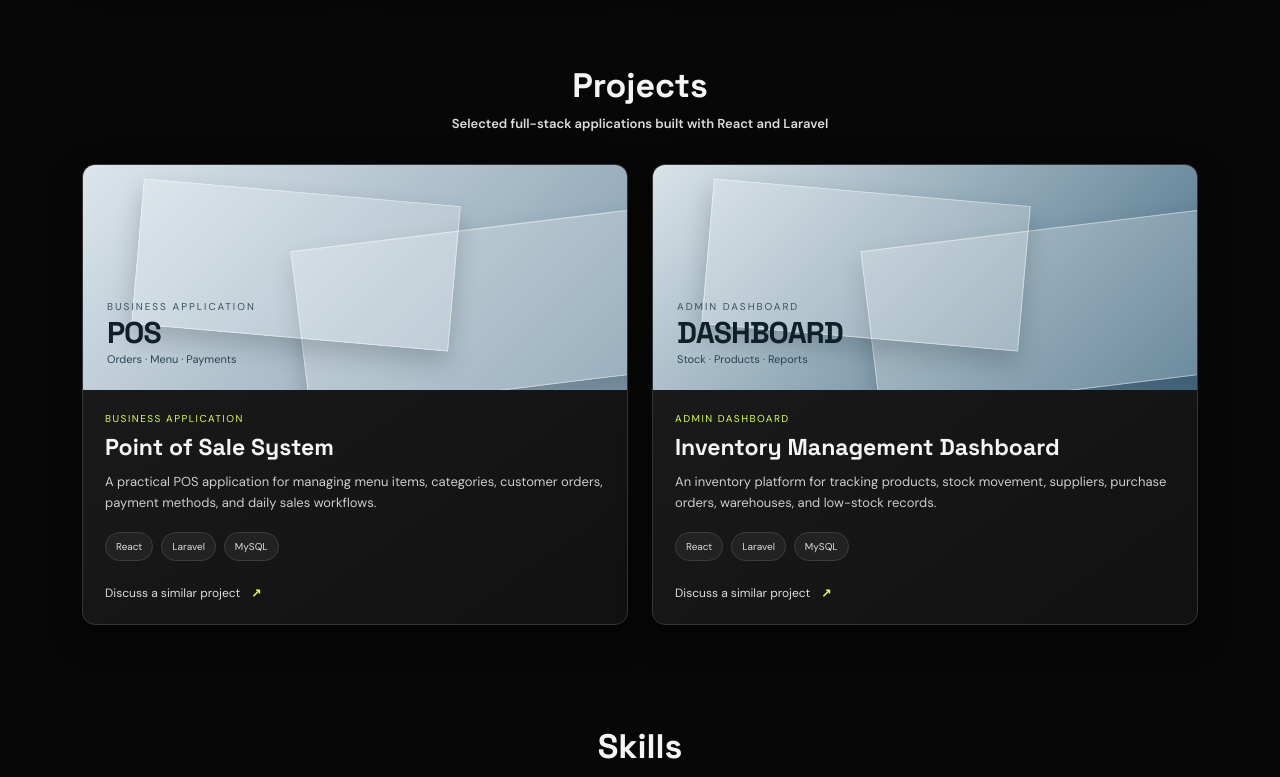
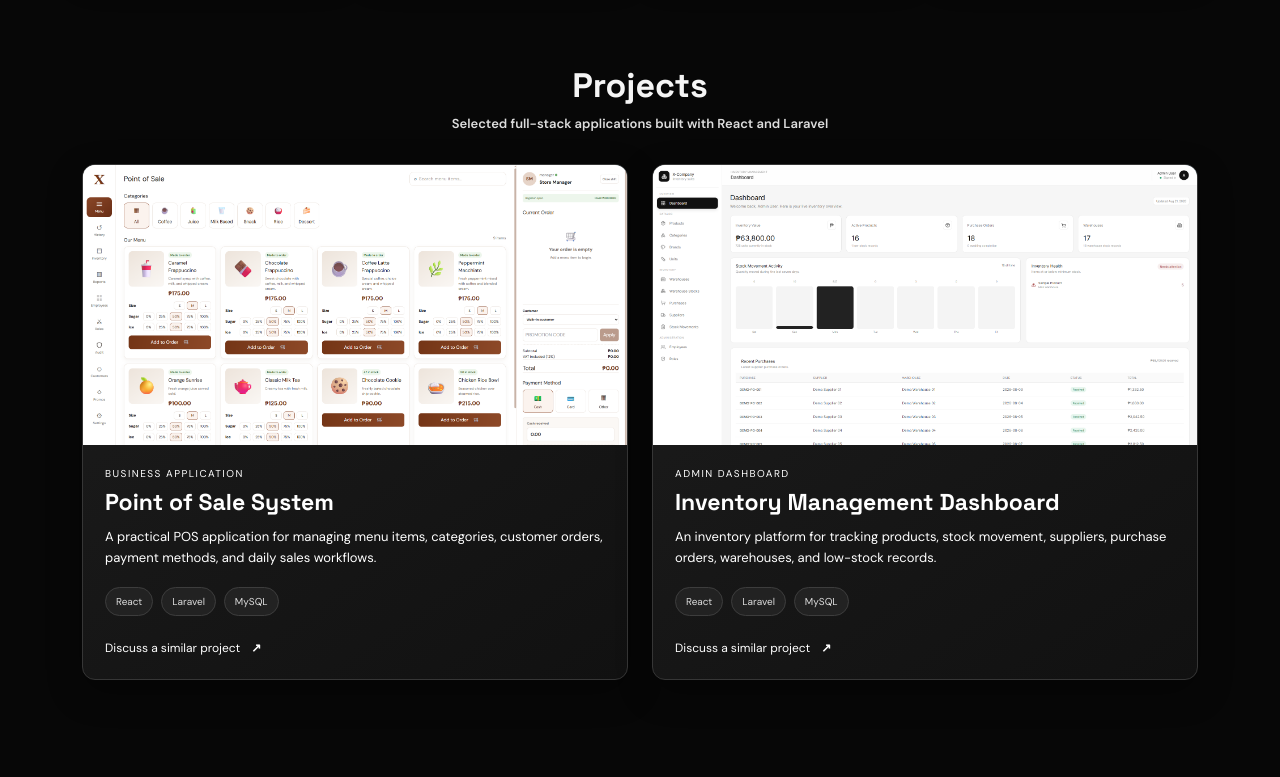
Before and after one commit to kurisu29/dev-profile, a React (Vite) app: page / in a window 1280 px wide. Shown: the part 2000-2777 px from the top of the page. Built offline with nearby package versions, Linux system fonts and the light colour scheme.

Commit message:
update for vercel portfolio

```diff
--- a/src/App.tsx
+++ b/src/App.tsx
@@ -1,5 +1,7 @@
 import { useEffect, useState } from "react";
 import heroImage from "./assets/hero.png";
+import posScreenshot from "./assets/pos-screenshot.png";
+import inventoryDashboard from "./assets/inventory-dashboard.png";
 
 const services = [
   {
@@ -64,12 +66,14 @@ const projects = [
   {
     title: "Point of Sale System",
     type: "Business Application",
+    image: posScreenshot,
     text: "A practical POS application for managing menu items, categories, customer orders, payment methods, and daily sales workflows.",
     tags: ["React", "Laravel", "MySQL"],
   },
   {
     title: "Inventory Management Dashboard",
     type: "Admin Dashboard",
+    image: inventoryDashboard,
     text: "An inventory platform for tracking products, stock movement, suppliers, purchase orders, warehouses, and low-stock records.",
     tags: ["React", "Laravel", "MySQL"],
   },
@@ -111,6 +115,10 @@ const toolLogos = [
 
 function App() {
   const [active, setActive] = useState("About");
+  const [menuOpen, setMenuOpen] = useState(false);
+  const [selectedProject, setSelectedProject] = useState<
+    (typeof projects)[number] | null
+  >(null);
   useEffect(() => {
     const sections = [
       "home",
@@ -145,13 +153,16 @@ function App() {
           <span>CH</span>
           <small>CHRIS</small>
         </a>
-        <div className="nav-links">
+        <div className={`nav-links ${menuOpen ? "is-open" : ""}`}>
           {["Home", "About", "Services", "Projects", "Skills", "Contact"].map(
             (item) => (
               <a
                 className={active === item ? "active" : ""}
                 href={`#${item.toLowerCase()}`}
-                onClick={() => setActive(item)}
+                onClick={() => {
+                  setActive(item);
+                  setMenuOpen(false);
+                }}
                 key={item}
               >
                 {item}
@@ -159,9 +170,22 @@ function App() {
             ),
           )}
         </div>
-        <a className="talk" href="#contact">
+        <a className="talk" href="#contact" onClick={() => setMenuOpen(false)}>
           Let&apos;s Talk <span>↗</span>
         </a>
+        <button
+          className="menu-toggle"
+          type="button"
+          aria-label={
+            menuOpen ? "Close navigation menu" : "Open navigation menu"
+          }
+          aria-expanded={menuOpen}
+          onClick={() => setMenuOpen((open) => !open)}
+        >
+          <span />
+          <span />
+          <span />
+        </button>
       </nav>
       <section className="hero shell" id="home">
         <div className="hero-copy">
@@ -265,15 +289,14 @@ function App() {
         <div className="project-grid">
           {projects.map((project, index) => (
             <article className="project-card" key={project.title}>
-              <div className={`project-preview project-preview-${index + 1}`}>
-                <span>{project.type}</span>
-                <strong>{index === 0 ? "POS" : "DASHBOARD"}</strong>
-                <i>
-                  {index === 0
-                    ? "Orders · Menu · Payments"
-                    : "Stock · Products · Reports"}
-                </i>
-              </div>
+              <button
+                className={`project-preview project-preview-${index + 1}`}
+                type="button"
+                aria-label={`View ${project.title} screenshot`}
+                onClick={() => setSelectedProject(project)}
+              >
+                <img src={project.image} alt={`${project.title} interface`} />
+              </button>
               <div className="project-content">
                 <p className="project-type">{project.type}</p>
                 <h3>{project.title}</h3>
@@ -283,7 +306,7 @@ function App() {
                     <span key={tag}>{tag}</span>
                   ))}
                 </div>
-                <a href="mailto:hello@chris.dev?subject=Project%20discussion">
+                <a href="#contact">
                   Discuss a similar project <b>↗</b>
                 </a>
               </div>
@@ -409,6 +432,29 @@ function App() {
           </a>
         </div>
       </section>
+      {selectedProject && (
+        <div
+          className="image-lightbox"
+          role="dialog"
+          aria-modal="true"
+          aria-label={`${selectedProject.title} screenshot preview`}
+          onClick={() => setSelectedProject(null)}
+        >
+          <button
+            className="lightbox-close"
+            type="button"
+            aria-label="Close screenshot preview"
+            onClick={() => setSelectedProject(null)}
+          >
+            ×
+          </button>
+          <img
+            src={selectedProject.image}
+            alt={`${selectedProject.title} full screenshot`}
+            onClick={(event) => event.stopPropagation()}
+          />
+        </div>
+      )}
       <footer className="shell">
         © 2026 CHRIS <span>Built with intention.</span>
       </footer>
--- a/src/style.css
+++ b/src/style.css
@@ -12,37 +12,67 @@
   box-shadow: 0 12px 35px #0005;
 }
 .project-preview {
-  height: 225px;
-  padding: 24px;
-  display: flex;
-  flex-direction: column;
-  justify-content: flex-end;
+  height: 280px;
   position: relative;
   overflow: hidden;
   background: #e9edf1;
-  color: #10202a;
 }
-.project-preview:before,
-.project-preview:after {
-  content: "";
-  position: absolute;
-  border: 1px solid #ffffff70;
-  background: #ffffff35;
-  box-shadow: 0 12px 25px #08121a33;
-  transform: rotate(-7deg);
+.project-preview > img {
+  display: block;
+  width: 100%;
+  height: 100%;
+  object-fit: cover;
+  object-position: center top;
 }
-.project-preview:before {
-  width: 68%;
-  height: 72%;
-  right: -8%;
-  top: 28%;
+.project-preview {
+  display: block;
+  width: 100%;
+  padding: 0;
+  border: 0;
+  color: inherit;
+  cursor: zoom-in;
 }
-.project-preview:after {
-  width: 58%;
-  height: 64%;
-  left: 10%;
-  top: 12%;
-  transform: rotate(5deg);
+.image-lightbox {
+  position: fixed;
+  z-index: 30;
+  inset: 0;
+  display: grid;
+  place-items: center;
+  padding: 32px;
+  background: #050505ef;
+  backdrop-filter: blur(8px);
+  animation: lightbox-in 0.2s ease both;
+}
+.image-lightbox img {
+  display: block;
+  max-width: min(1180px, 94vw);
+  max-height: 90vh;
+  object-fit: contain;
+  border: 1px solid #ffffff40;
+  border-radius: 8px;
+  box-shadow: 0 24px 70px #000b;
+}
+.lightbox-close {
+  position: fixed;
+  top: 22px;
+  right: 26px;
+  width: 42px;
+  height: 42px;
+  border: 1px solid #ffffff55;
+  border-radius: 50%;
+  background: #181818;
+  color: #fff;
+  font-size: 25px;
+  line-height: 1;
+  cursor: pointer;
+}
+@keyframes lightbox-in {
+  from {
+    opacity: 0;
+  }
+  to {
+    opacity: 1;
+  }
 }
 .project-preview-1 {
   background: linear-gradient(135deg, #dce5eb, #7f9aac);
@@ -50,36 +80,103 @@
 .project-preview-2 {
   background: linear-gradient(135deg, #d9e3e8, #446b84);
 }
-.project-preview span,
-.project-preview strong,
-.project-preview i {
-  position: relative;
-  z-index: 1;
+.project-screen {
+  position: absolute;
+  z-index: 0;
+  top: 25px;
+  right: 28px;
+  width: 48%;
+  height: 132px;
+  padding: 10px;
+  border: 1px solid #ffffffb8;
+  border-radius: 7px;
+  background: #f7f8f8d9;
+  box-shadow: 0 12px 25px #08121a2b;
+  transform: rotate(4deg);
+  color: #17242b;
 }
-.project-preview span {
-  font-size: 10px;
-  letter-spacing: 2px;
-  text-transform: uppercase;
-  color: #385361;
+.project-screen-2 {
+  transform: rotate(-4deg);
+  right: 30px;
 }
-.project-preview strong {
-  font-family: "Space Grotesk";
-  font-size: 30px;
-  letter-spacing: -1px;
+.screen-topbar,
+.screen-body,
+.screen-panels {
+  display: flex;
 }
-.project-preview i {
-  font-size: 11px;
-  font-style: normal;
-  color: #294554;
+.screen-topbar {
+  justify-content: space-between;
+  border-bottom: 1px solid #cad3d6;
+  padding-bottom: 6px;
+  font-size: 8px;
+}
+.screen-topbar small {
+  color: #9bcc5b;
+}
+.screen-body {
+  gap: 8px;
+  padding-top: 9px;
+}
+.screen-sidebar {
+  display: grid;
+  gap: 8px;
+  width: 18px;
+}
+.screen-sidebar span {
+  height: 5px;
+  border-radius: 3px;
+  background: #b5c0c3;
+}
+.screen-sidebar span:first-child {
+  background: #20282b;
+}
+.screen-main {
+  flex: 1;
+}
+.screen-line {
+  display: block;
+  width: 42%;
+  height: 6px;
+  margin-bottom: 7px;
+  border-radius: 3px;
+  background: #b5c0c3;
+}
+.screen-line-wide {
+  width: 72%;
+  height: 10px;
+  background: #26363b;
+}
+.screen-panels {
+  gap: 5px;
+  margin-top: 13px;
+}
+.screen-panels span {
+  flex: 1;
+  height: 42px;
+  border-radius: 4px;
+  background: #d4dde0;
+}
+.project-screen-1 .screen-panels span:first-child {
+  background: #d5edc4;
+}
+.project-screen-1 .screen-panels span:nth-child(2) {
+  background: #f2d2c7;
+}
+.project-screen-2 .screen-panels span:first-child {
+  background: #c6dce8;
+}
+.project-screen-2 .screen-panels span:nth-child(2) {
+  background: #d9ebc6;
 }
 .project-content {
   padding: 22px;
+  color: #fff;
 }
 .project-type {
   font-size: 10px !important;
   letter-spacing: 1.5px;
   text-transform: uppercase;
-  color: var(--accent) !important;
+  color: #fff !important;
   margin: 0 0 10px !important;
 }
 .project-content h3 {
@@ -91,7 +188,7 @@
 .project-content > p:not(.project-type) {
   font-size: 13px;
   line-height: 1.6;
-  color: #ccc;
+  color: #fff;
   margin: 0 0 18px;
 }
 .project-content .card-tags {
@@ -112,10 +209,10 @@
 }
 .project-content > a {
   font-size: 12px;
-  color: #ddd;
+  color: #fff;
 }
 .project-content > a b {
-  color: var(--accent);
+  color: #fff;
   margin-left: 8px;
 }
 @media (max-width: 800px) {
@@ -276,10 +373,10 @@
   box-shadow: 0 8px 22px #0004 !important;
 }
 .nav-links a {
-  color: #ddd !important;
+  color: #fff !important;
 }
 .nav-links a:hover {
-  color: #fff !important;
+  color: var(--accent) !important;
 }
 .nav-links a.active {
   color: #111 !important;
@@ -289,6 +386,11 @@
   background: #303030e8 !important;
   color: #fff !important;
   border-color: #555 !important;
+}
+.talk:hover {
+  background: var(--accent) !important;
+  color: #111 !important;
+  border-color: var(--accent) !important;
 }
 .hero {
   min-height: 100vh !important;
@@ -331,12 +433,12 @@
   padding: 8px 11px;
   border: 1px solid #3b3b3b;
   border-radius: 6px;
-  color: #ddd;
+  color: #fff;
   font-size: 11px;
 }
 .contact-socials a:hover {
-  border-color: #aaa;
-  color: #fff;
+  border-color: var(--accent);
+  color: #d7ff69;
 }
 .contact-section {
   padding-bottom: 80px;
@@ -381,12 +483,12 @@
 }
 .contact-card a {
   margin-top: auto;
-  color: #f5f5f5;
+  color: #fff;
   font-size: 12px;
   font-weight: 700;
 }
 .contact-card a b {
-  color: #999;
+  color: #fff;
   margin-left: 8px;
 }
 .email-panel {
@@ -678,7 +780,7 @@ a {
 }
 .nav-links a:hover,
 .nav-links .active {
-  color: #fff;
+  color: var(--accent);
 }
 .talk,
 .button {
@@ -700,6 +802,23 @@ a {
 .talk:hover,
 .button:hover {
   transform: translateY(-3px);
+  background: #d7ff69;
+  color: #111;
+}
+.menu-toggle {
+  display: none;
+  width: 42px;
+  height: 42px;
+  padding: 10px;
+  border: 1px solid #3c3c3c;
+  border-radius: 8px;
+  background: #151515;
+  cursor: pointer;
+}
+.menu-toggle span {
+  display: block;
+  height: 2px;
+  margin: 4px 0;
   background: var(--accent);
 }
 .talk span,
@@ -823,6 +942,31 @@ a {
   width: 1px;
   background: #777;
   margin: 12px auto 0;
+  @media (max-width: 980px) {
+    .nav-links {
+      position: absolute;
+      top: calc(100% - 4px);
+      right: 20px;
+      display: none;
+      flex-direction: column;
+      gap: 0;
+      min-width: 170px;
+      padding: 8px;
+    }
+    .nav-links.is-open {
+      display: flex;
+    }
+    .nav-links a {
+      padding: 11px 12px;
+    }
+    .menu-toggle {
+      display: block;
+    }
+    .talk {
+      margin-left: auto;
+      margin-right: 10px;
+    }
+  }
 }
 .section {
   padding-top: 100px;
@@ -1089,12 +1233,27 @@ footer span {
     display: none;
   }
   .nav-links {
-    gap: 12px;
-    padding: 10px 12px;
+    position: absolute;
+    top: calc(100% - 4px);
+    right: 20px;
+    display: none;
+    flex-direction: column;
+    gap: 0;
+    min-width: 170px;
+    padding: 8px;
   }
-  .nav-links a:nth-child(2),
-  .nav-links a:nth-child(5) {
-    display: none;
+  .nav-links.is-open {
+    display: flex;
+  }
+  .nav-links a {
+    padding: 11px 12px;
+  }
+  .menu-toggle {
+    display: block;
+  }
+  .talk {
+    margin-left: auto;
+    margin-right: 10px;
   }
   .hero {
     grid-template-columns: 1fr;
@@ -1129,6 +1288,9 @@ footer span {
     padding: 9px;
     font-size: 10px;
   }
+  .talk span {
+    display: none;
+  }
   .hero h1 {
     font-size: 43px;
   }
```
Also changed, not shown: src/assets/inventory-dashboard.png (added), src/assets/pos-screenshot.png (added).
